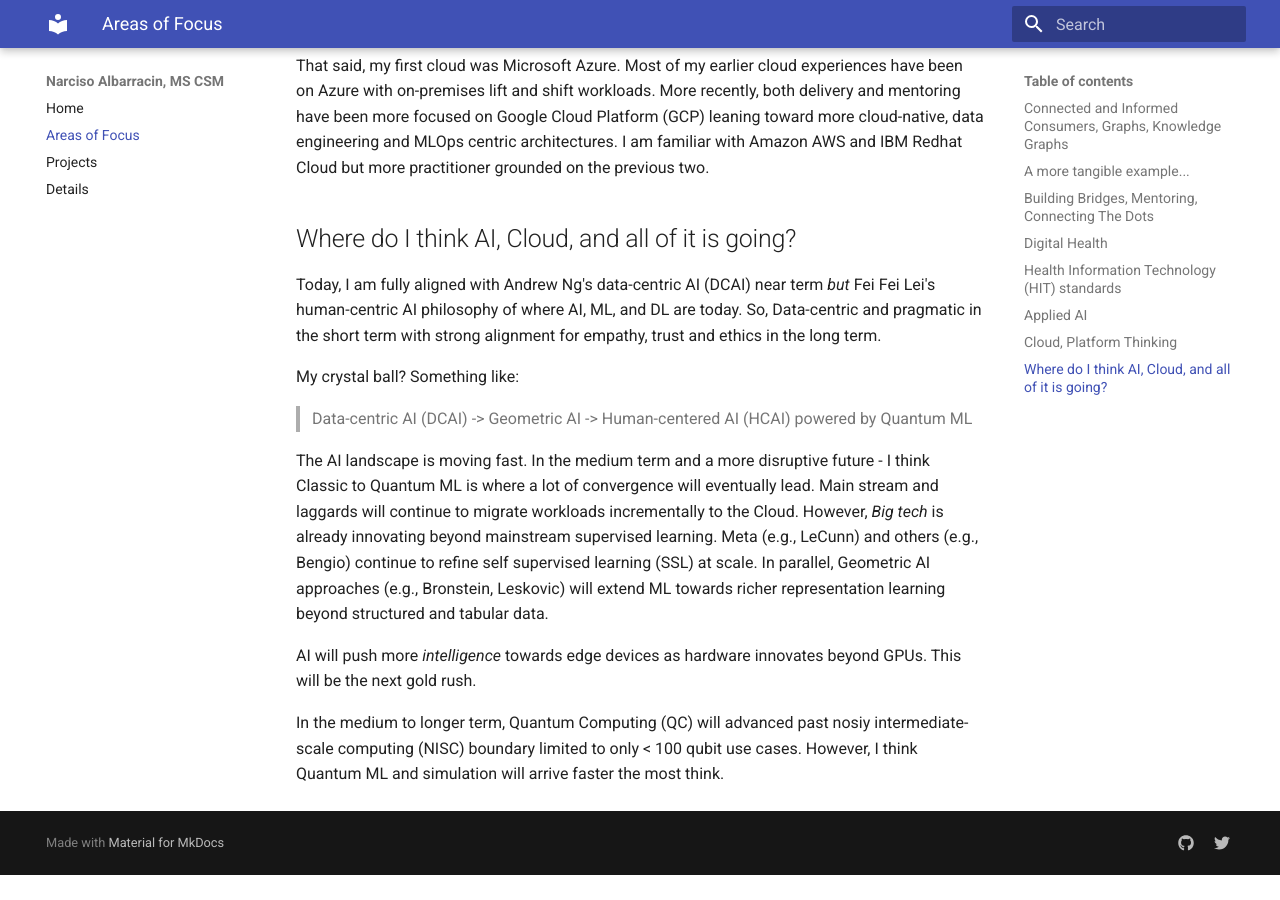
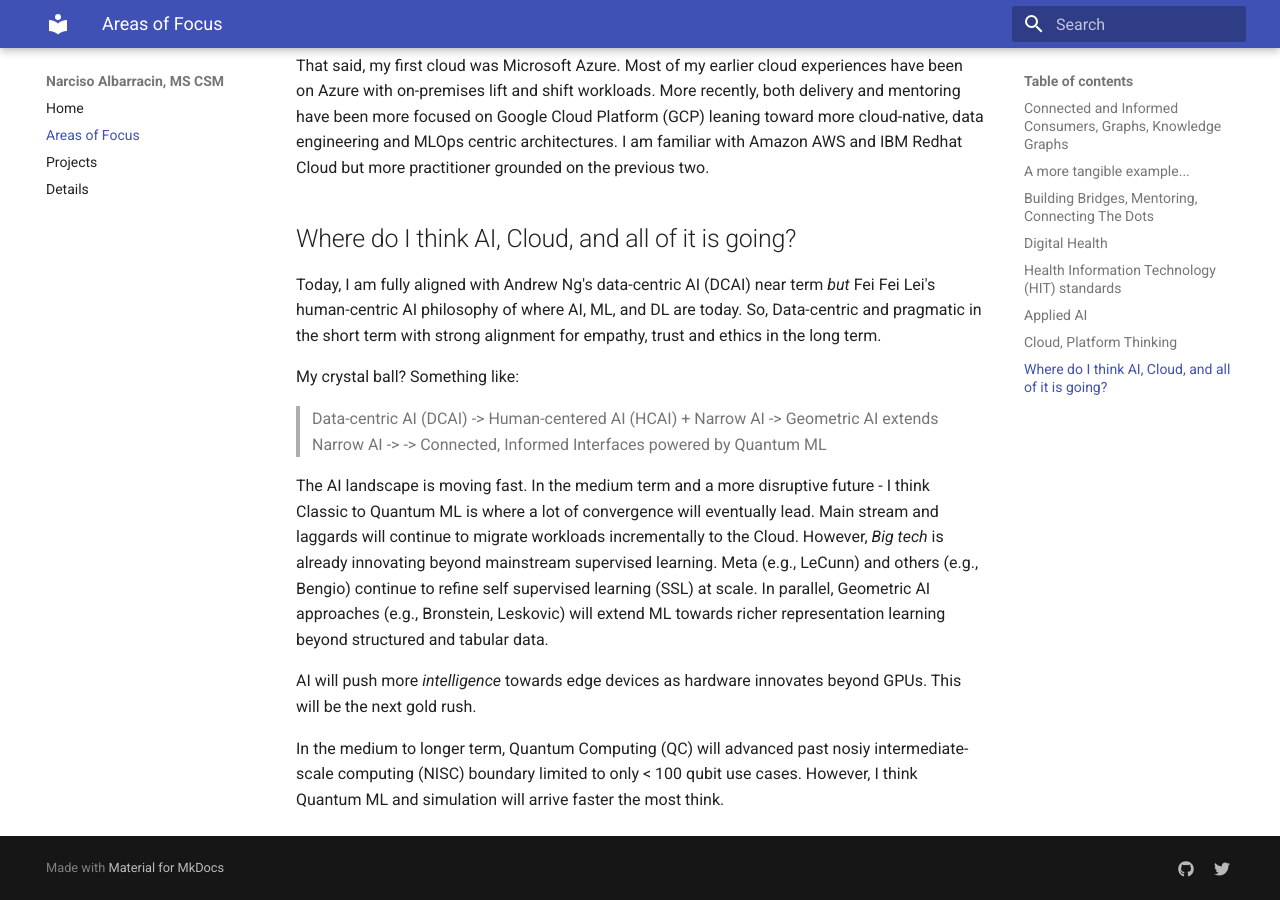
Before and after one commit to nalbarr/portfolio, an MkDocs documentation site: the page built from docs/areas.md, in a window 1280 px wide and 900 px high, scrolled down 2213 px. Built offline with MkDocs 1.6.1 and Material for MkDocs 9.7.7, drawn with Linux system fonts in a browser that asks for light colours; before the commit the page ends 3088 px from its top, so only the background shows below that.

Commit message:
Update areas.md

```diff
--- a/docs/areas.md
+++ b/docs/areas.md
@@ -49,7 +49,7 @@ That said, my first cloud was Microsoft Azure.  Most of my earlier cloud experie
 Today,  I am fully aligned with Andrew Ng's data-centric AI (DCAI) near term *but* Fei Fei Lei's human-centric AI philosophy of where AI, ML, and DL are today.  So, Data-centric and pragmatic in the short term with strong alignment for empathy, trust and ethics in the long term.
 
 My crystal ball? Something like:
-> Data-centric AI (DCAI) -> Geometric AI -> Human-centered AI (HCAI) powered by Quantum ML
+> Data-centric AI (DCAI) -> Human-centered AI (HCAI) + Narrow AI -> Geometric AI extends Narrow AI ->  -> Connected, Informed Interfaces powered by Quantum ML
 
 The AI landscape is moving fast.  In the medium term and a more disruptive future - I think Classic to Quantum ML is where a lot of convergence will eventually lead.
 Main stream and laggards will continue to migrate workloads incrementally to the Cloud.  However, *Big tech* is already innovating beyond mainstream supervised learning.  Meta (e.g., LeCunn) and others (e.g., Bengio) continue to refine self supervised learning (SSL) at scale.  In parallel, Geometric AI approaches (e.g., Bronstein, Leskovic) will extend ML towards richer representation learning beyond structured and tabular data.
```
